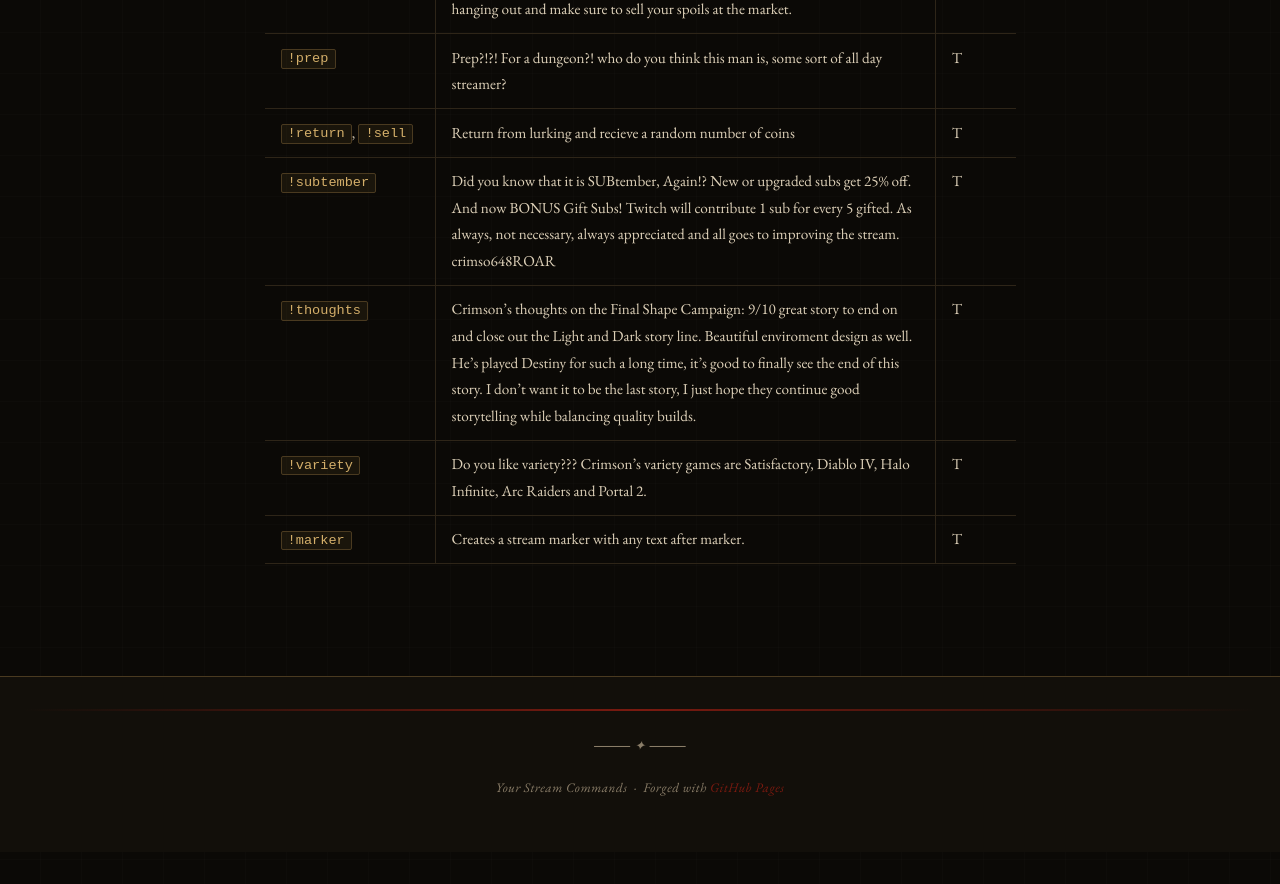
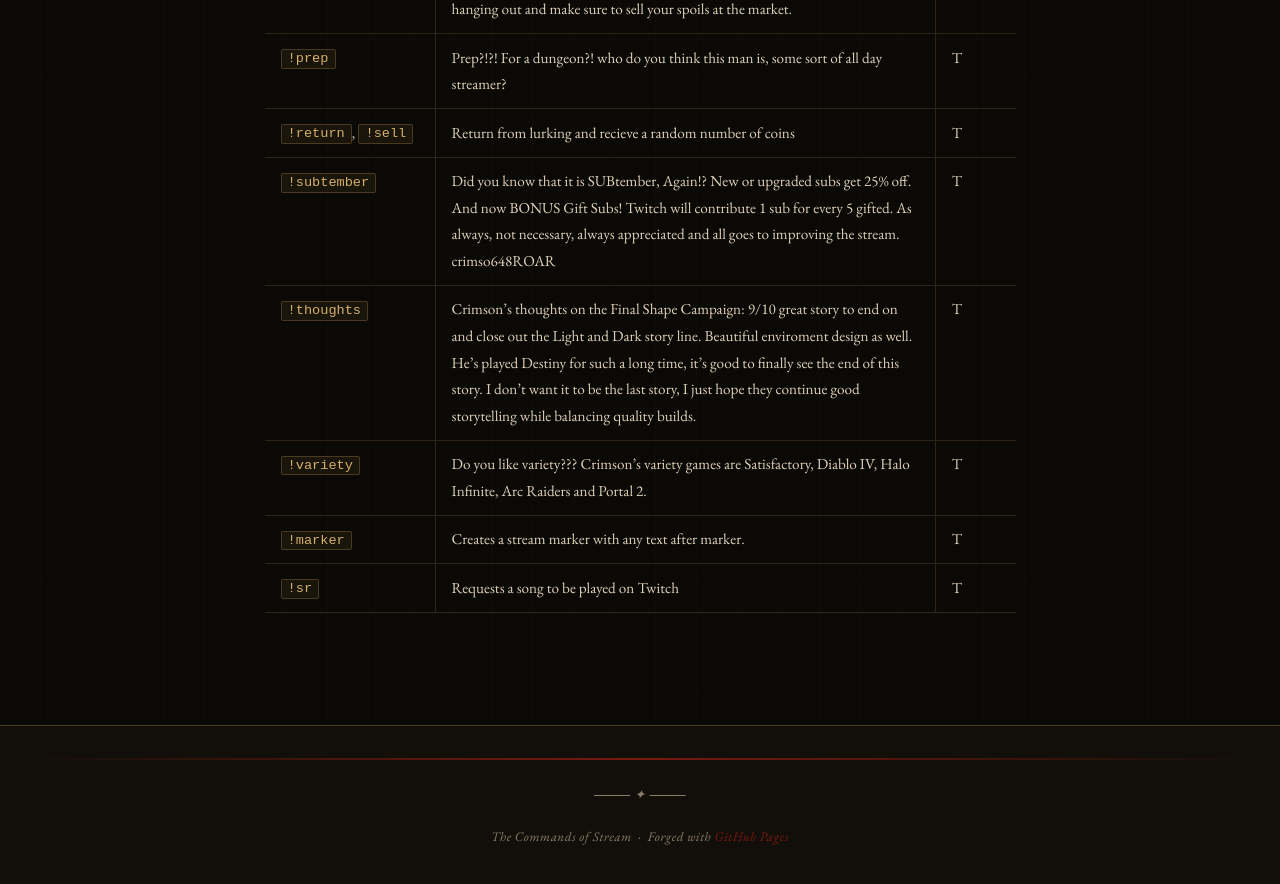
Before and after one commit to CrimsonDrow/crimsondrow.github.io, a Jekyll site: the page built from commands.md, in a window 1280 px wide and 900 px high, scrolled down 1451 px. Shown: the top 884 px of the window. Built offline with Jekyll 4.4.1, drawn with Linux system fonts in a browser that asks for light colours; before the commit the page ends 2303 px from its top, so only the background shows below that; some of the changed text lies outside the part shown.

Commit message:
added !sr to commands. Updated title in config to new title.

```diff
--- a/_config.yml
+++ b/_config.yml
@@ -1,4 +1,4 @@
-title: "Your Stream Commands"
+title: "The Commands of Stream"
 description: "A grimoire of commands for the realm of chat"
 baseurl: ""
 url: ""
--- a/commands.md
+++ b/commands.md
@@ -25,3 +25,4 @@ title: Commands
 | `!thoughts` | Crimson's thoughts on the Final Shape Campaign: 9/10 great story to end on and close out the Light and Dark story line. Beautiful enviroment design as well. He's played Destiny for such a long time, it's good to finally see the end of this story. I don't want it to be the last story, I just hope they continue good storytelling while balancing quality builds. | T |
 | `!variety` | Do you like variety??? Crimson's variety games are Satisfactory, Diablo IV, Halo Infinite, Arc Raiders and Portal 2. | T |
 | `!marker` | Creates a stream marker with any text after marker. | T |
+| `!sr` | Requests a song to be played on Twitch | T |
```
